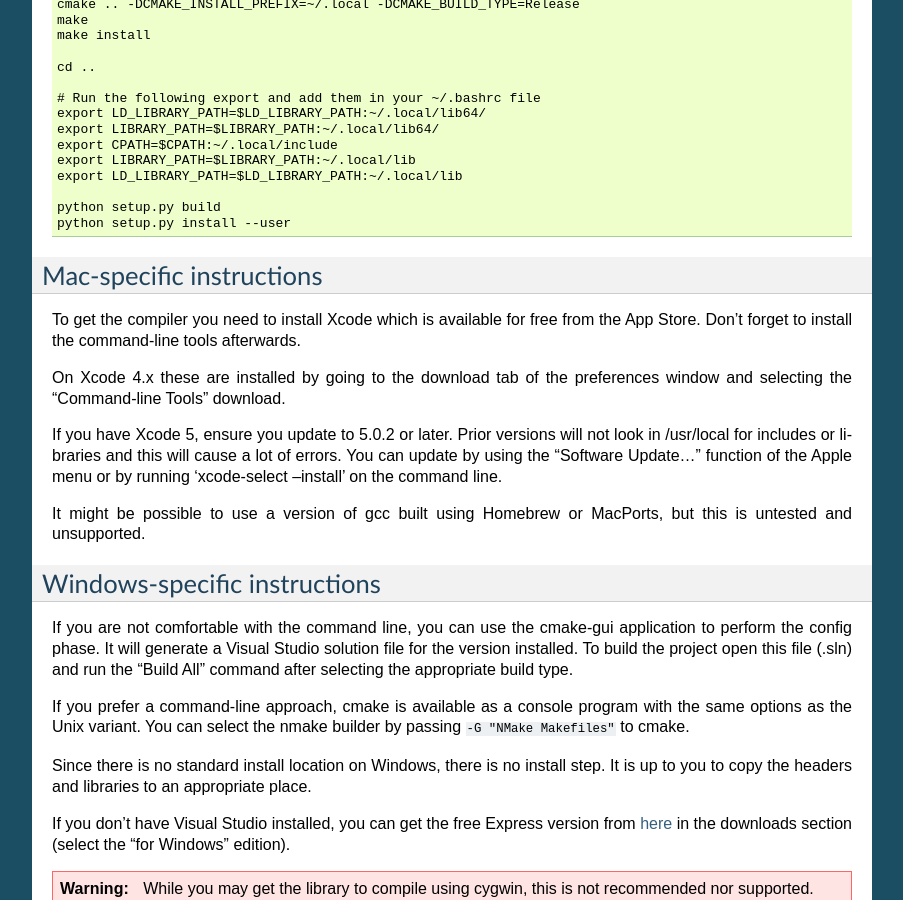
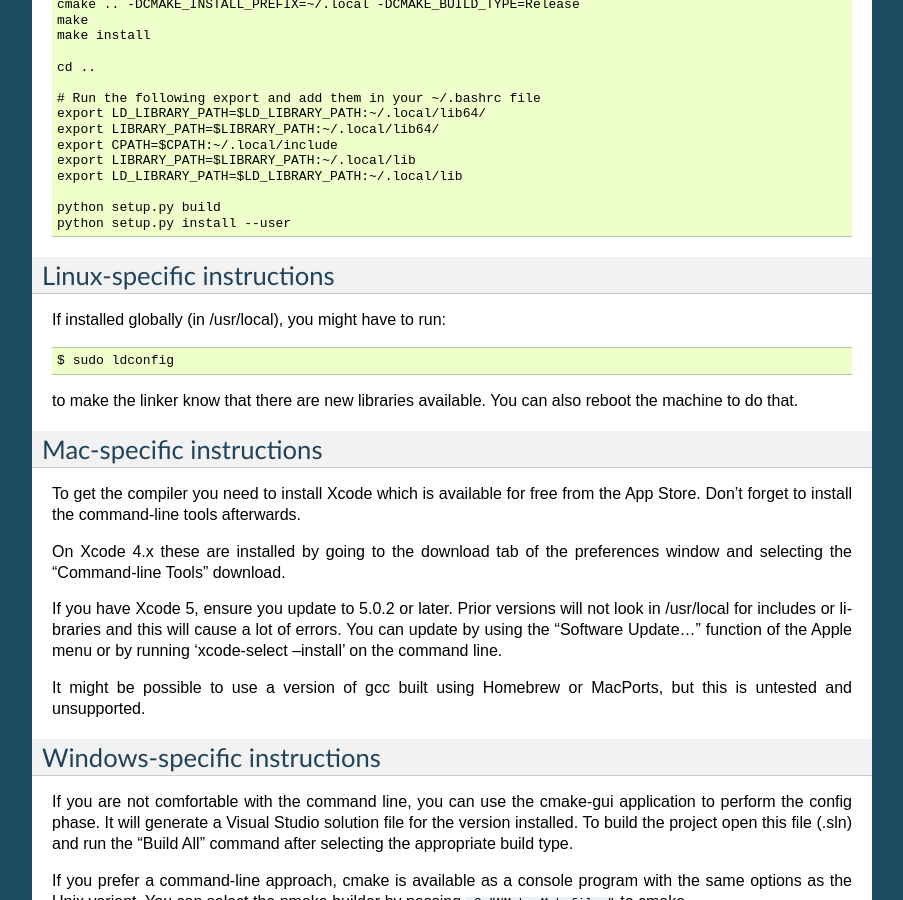
Before and after one commit to Theano/libgpuarray, a Sphinx documentation site: the page built from doc/installation.rst, in a window 1280 px wide and 900 px high, scrolled down 1470 px. Shown: the whole window, without its empty margins (198-1101 px from the left). Built offline with Sphinx 7.4.7, drawn with Linux system fonts in a browser that asks for light colours; some of the changed text lies outside the part shown.

Commit message:
Update the cuda requirements in doc and add blurb about ldconfig

```diff
--- a/doc/installation.rst
+++ b/doc/installation.rst
@@ -99,6 +99,19 @@
 
   python setup.py build
   python setup.py install --user
+
+
+Linux-specific instructions
+---------------------------
+
+If installed globally (in /usr/local), you might have to run:
+
+.. code-block:: bash
+
+   $ sudo ldconfig
+
+to make the linker know that there are new libraries available.  You
+can also reboot the machine to do that.
 
 
 Mac-specific instructions
```
Also changed, not shown: other parts of doc/installation.rst (+1 -1 lines).
